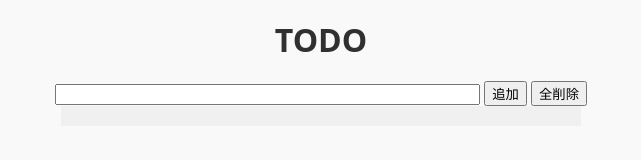
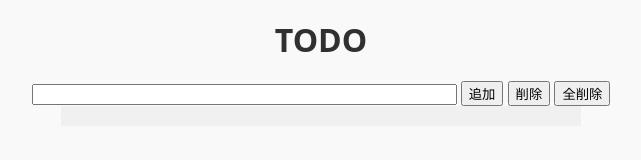
Before and after one commit to d-yuji/javascript_studies, a plain HTML site: page Todo/todo.html in a window 1280 px wide. Shown: the whole page, without its empty margins (319-960 px from the left). Drawn offline with nearby package versions, Linux system fonts and the light colour scheme.

Commit message:
要素の削除機能

```diff
--- a/Todo/todo.html
+++ b/Todo/todo.html
@@ -9,9 +9,10 @@
 <body>
 	<h1>TODO</h1>
 	<div id="form">
-		<input id="formText" type="text" size="50">
-		<input id="inputButton" type="button" value="追加" >
-		<input id="deleteButton" type="button" value="全削除"onclick ="deleteText()">
+		<input id ="formText" type = "text" size="50">
+		<input id ="inputButton" type ="button" value="追加" >
+		<input id = "removeButton" type="button" value="削除" onclick="deleteText()">
+		<input id="deleteButton" type="button" value="全削除"onclick ="deleteAllText()">
 	</div>
 	<div id = "taskList">
 		<ol id="list"></ol>
--- a/Todo/todo.js
+++ b/Todo/todo.js
@@ -42,12 +42,16 @@ function showText() {
 	}
 	list.append(html);
 }
-function deleteText(){
+function deleteAllText(){
 	var list = $('#list');
 	localStorage.clear();
 	showText();
 }
-
+function deleteText(){
+	var key = localStorage.key(0);
+	localStorage.removeItem(key);
+	showText();
+}
 function setEvent(evt){
 	var kc;
 	if(document.all){
```
